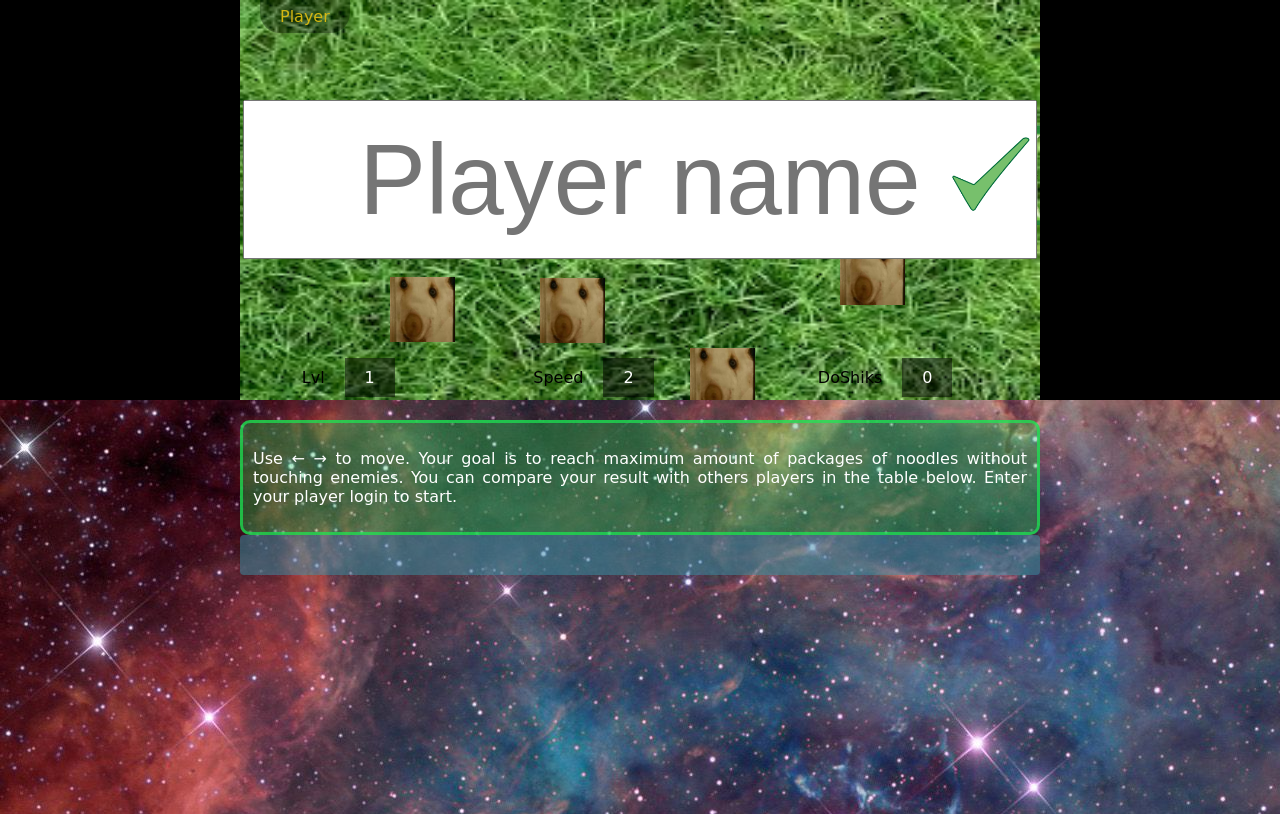
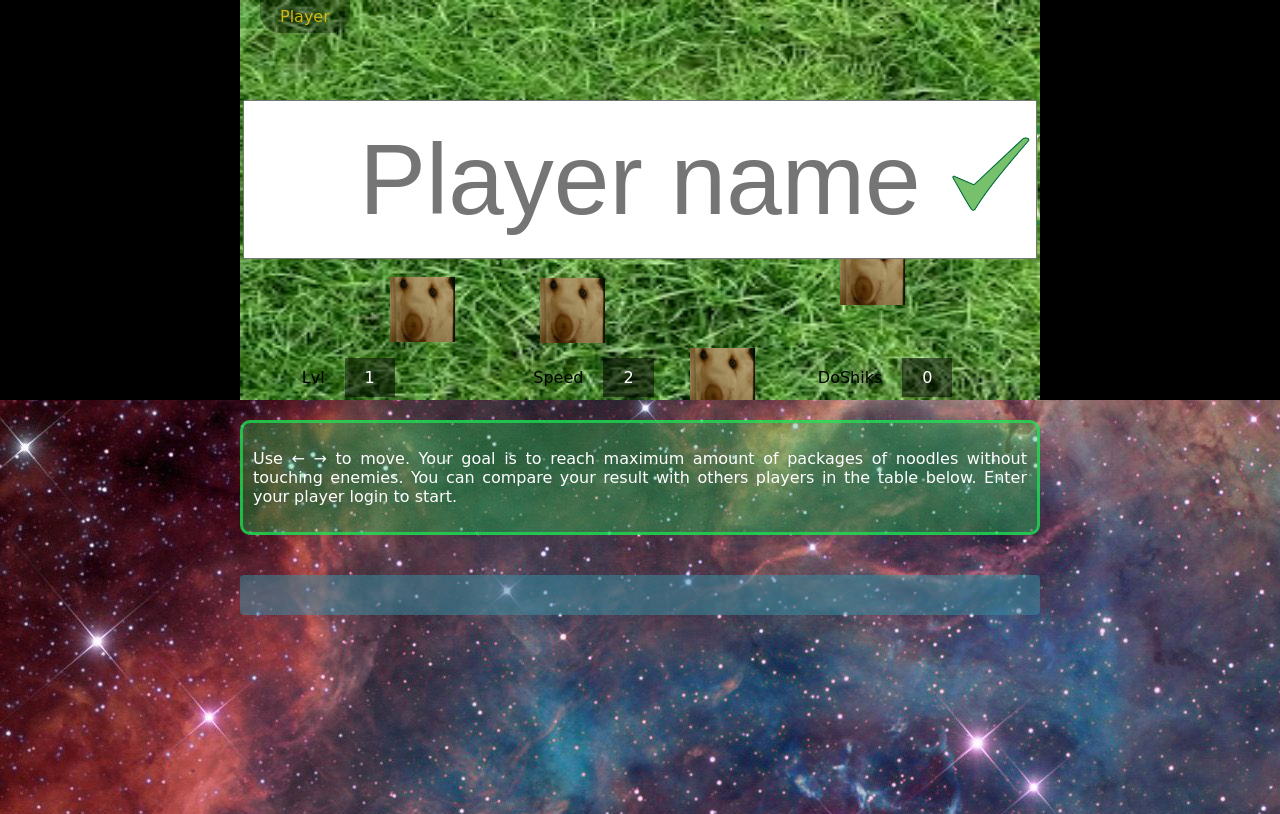
Before and after one commit to jarikexe/doshik, a PHP site: page / in a window 1280 px wide. Shown: the top 814 px of the page. Run offline with PHP 8.4, Linux system fonts and the light colour scheme; data that the repository does not hold is empty; some libraries are stand-ins or nearby versions; some web fonts are replaced.

Commit message:
fix paddings again

```diff
--- a/style.css
+++ b/style.css
@@ -154,7 +154,7 @@ body{overflow-y: scroll;}
 	margin:0;
 	margin-top: -20px;
 	padding: 40px 0;
-	padding-top: 0px;
+	padding-top: 20px;
 	box-sizing: border-box;
 	background-size: cover;
 }
```
